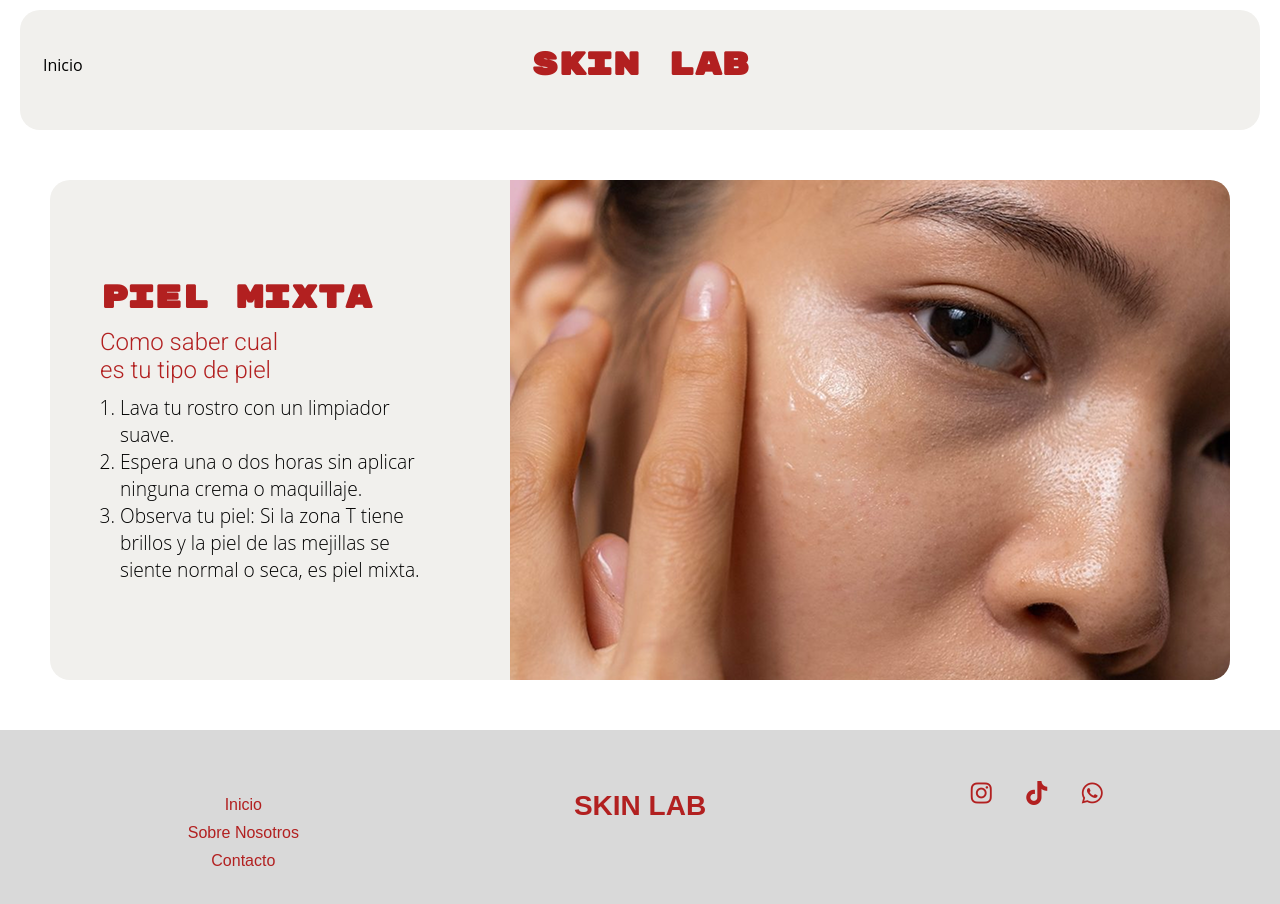
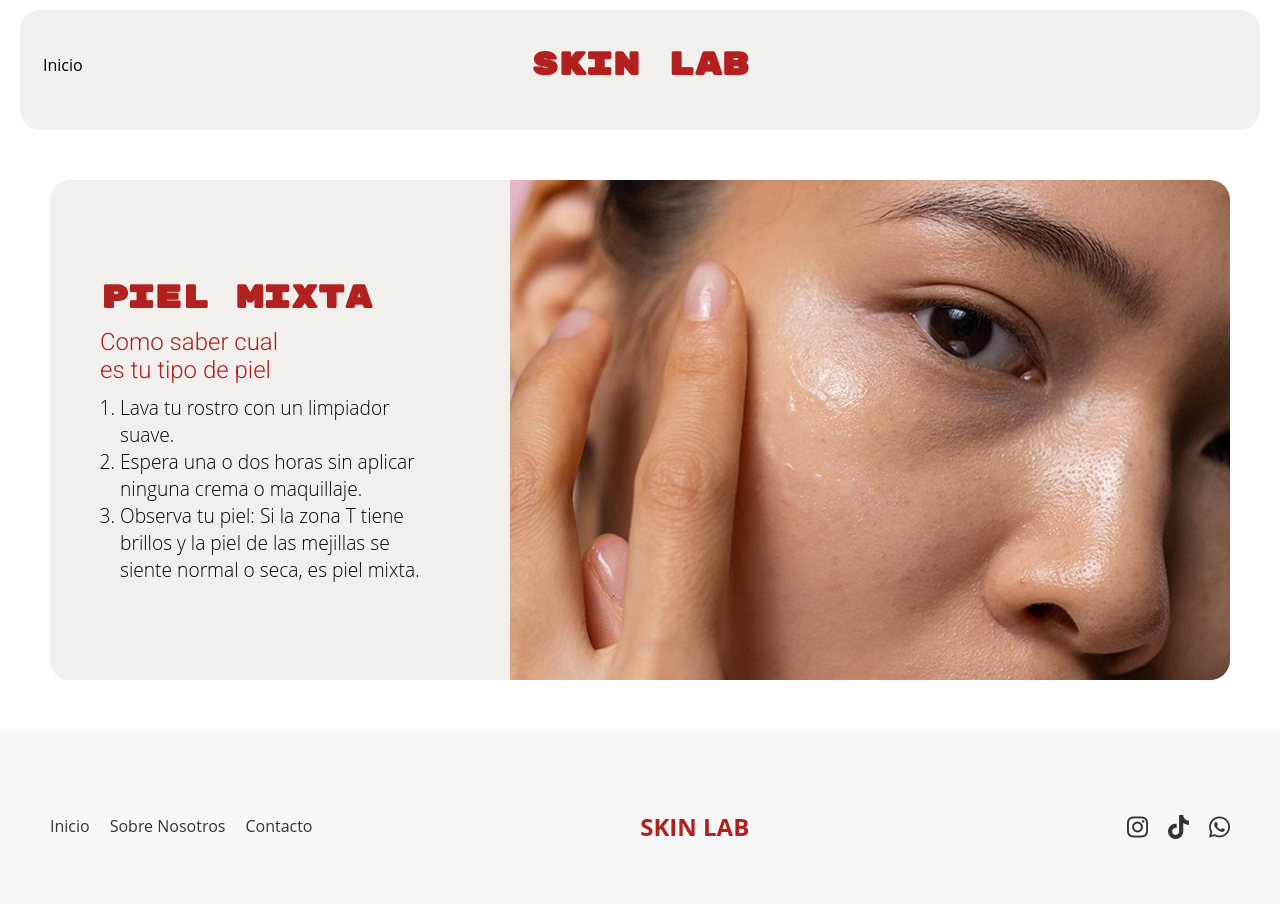
Before and after one commit to Iripontiroli98/SKINLAB, a website built with Vite: page piel-mixta.html in a window 1280 px wide. Built offline with nearby package versions, Linux system fonts and the light colour scheme.

Commit message:
Adapto a mobile la seccion Historia y el footer

```diff
--- a/src/style.css
+++ b/src/style.css
@@ -151,11 +151,14 @@
 
 #historia{
      background-color: #f1f0ed;
-  display: flex;
-  margin: 50px 20px;
-  height: 500px;
+    margin: 20px;
+    height: auto;
     border-radius: 20px;
     overflow: hidden;
+    display: flex;
+    flex-direction: column-reverse;
+    align-items: center;
+    gap: 15px;;
 }
 
 #historia h2{
@@ -178,8 +181,8 @@
 }
 
 #historia img{
-  width: 50%;
-  size: auto;
+    width: 100%;
+    height: 400px;
     object-fit: cover;
 
 }
@@ -333,7 +336,8 @@ h3{
 .paso img {
   height: auto;
   display: block;
-  margin: 0px 70px;
+  margin: 20px 20px;
+
 }
 
 #como-usar h4 {
@@ -354,81 +358,71 @@ h3{
 
 /*Footer*/
 
- footer {
-      background-color:#D9D9D9;
-      padding: 40px 20px;
-      display: flex;
-      justify-content: space-between;
-      align-items: center;
-      flex-wrap: wrap;
-      font-family: Arial, sans-serif;
-    }
 
 .footer-contenedor {
   display: flex;
-      justify-content: space-between;
-      width: 100%;
-      max-width: 1200px;
-      margin: 0 auto;
-      flex-wrap: wrap;
+  flex-direction: column;
+  align-items: center;
+  padding: 20px;
+  background-color: #f8f8f8;
+  text-align: center;
 }
 
-    .links-footer, .redes, .footer-logo {
-      flex: 1;
-      text-align: center;
-      margin: 10px;
+.footer-logo {
+  order: 1; /* Logo en la parte superior */
+  margin-bottom: 20px;
+  color: #B22020;
+}
+
+.footer-logo h2 {
+  font-size: 24px;
+  font-weight: bold;
+  color: #B22020;
+}
+
+
+.links-footer {
+  order: 2; /* Links debajo del logo */
+  margin-bottom: 20px;
 }
 
 .links-footer ul {
   list-style: none;
   padding: 0;
+  margin: 0;
+  display: flex;
+  flex-direction: column;
+  gap: 10px;
 }
 
-    .links-footer ul li {
-      margin: 10px 0;
+.links-footer a {
+  text-decoration: none;
+  color: #333;
+  font-size: 16px;
 }
 
-    .links-footer ul li a {
-      color: #B22020;
-      text-decoration: none;
-      font-size: 16px;
-      transition: color 0.3s;
-    }
-
-    .links-footer ul li a:hover {
-      color: #5b1111;
+.redes {
+  order: 3; /* Redes sociales al final */
+  display: flex;
+  gap: 15px;
 }
 
 .redes a {
-      color: #B22020;
+  color: #333;
   font-size: 24px;
-      margin: 0 15px;
   text-decoration: none;
-      transition: color 0.3s;
 }
 
-    .redes a:hover {
-      color: #5b1111;
+.redes i {
+  transition: color 0.3s ease;
 }
 
-    .footer-logo h2 {
-      font-size: 28px;
-      margin: 0;
-      font-weight: bold;
-      color: #B22020;
+.links-footer a:hover {
+  color: #e91e63; /* Color al pasar el ratón, ajusta según tu diseño */
 }
-
-
-
-    .footer-container {
-        flex-direction: column;
-        text-align: center;
+.redes a:hover i {
+  color: #e91e63; /* Color al pasar el ratón, ajusta según tu diseño */
 }
-
-      .footer-links, .footer-social, .footer-logo {
-        margin: 20px 0;
-      }
-
 
 #piel {
     background-color: #f1f0ed;
@@ -518,8 +512,22 @@ h3{
     width: 30%;
   }
 #historia{
-  height: 600px ;
+  height: 500px;
+    margin: 50px 20px;
+    height: auto;
+    border-radius: 20px;
+    overflow: hidden;
+    display: flex;
+    align-items: center;
+    flex-direction: row;
 }
+
+#historia img {
+width: 100%;
+height: auto;
+size: auto;
+}
+
 #historia h2, p {
   width: 60%;
   margin: 70px;
@@ -563,4 +571,33 @@ gap: 10px;
 padding-left: 20px;
  }
 
+ .footer-contenedor {
+    flex-direction: row;
+    justify-content: space-between;
+    align-items: center;
+    padding: 30px 50px;
   }
+
+  .footer-logo {
+    margin-bottom: 0;
+    order: 0;
+    padding: 30px 50px;
+
+  }
+
+  .links-footer {
+    margin-bottom: 0;
+    order: 0;
+  }
+
+  .links-footer ul {
+    flex-direction: row;
+    gap: 20px;
+  }
+
+  .redes {
+    order: 0;
+    gap: 20px;
+    margin-left: 50px;
+  }
+}
```
Lines whose indentation alone changed are shown as unchanged.
